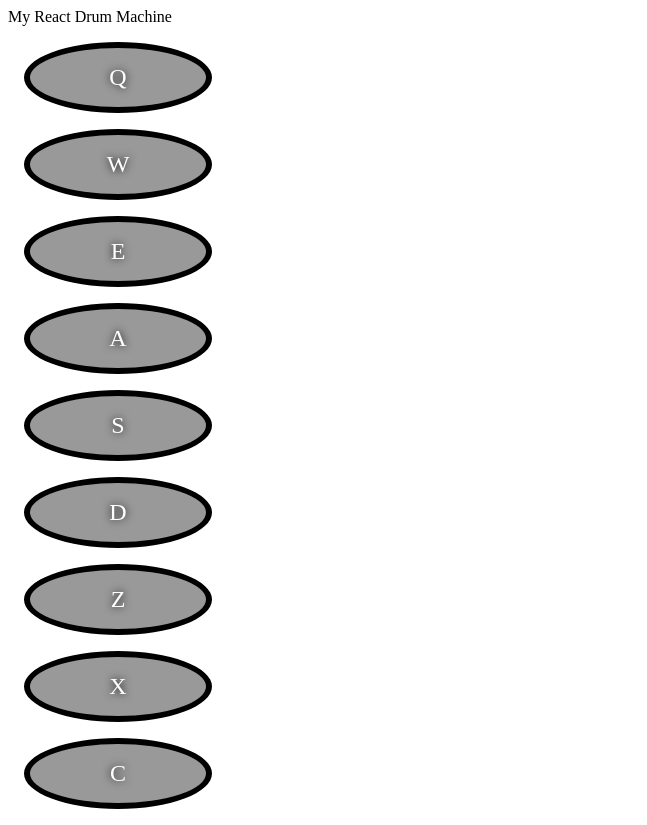
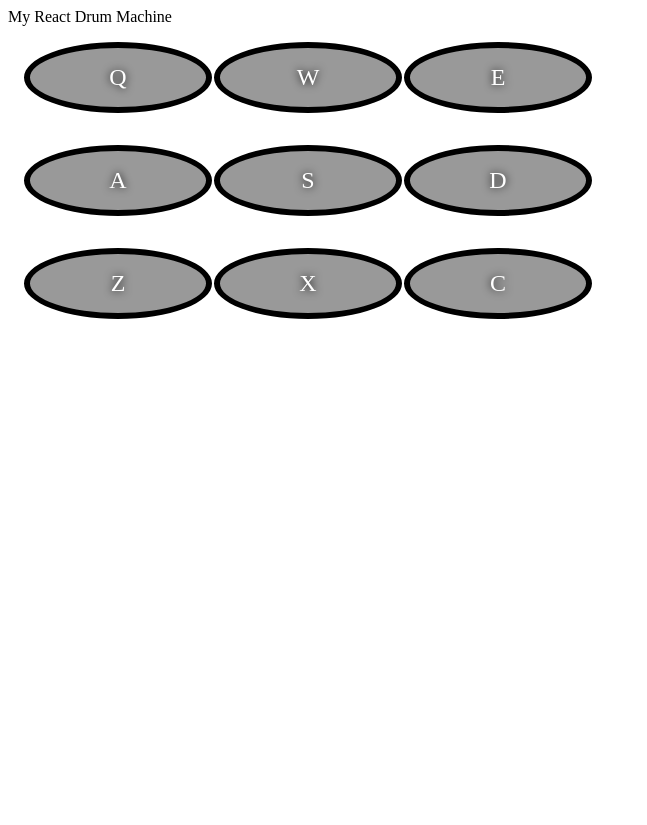
Before and after one commit to GregatGit/drum-machine, a React (Create React App) app: page / in a window 1280 px wide. Shown: the whole page, without its empty margins (0-647 px from the left). After the commit the page ends 800 px from the top, so only its background shows below. Built offline with nearby package versions, Linux system fonts and the light colour scheme.

Commit message:
add grid

```diff
--- a/src/components/DrumPad.js
+++ b/src/components/DrumPad.js
@@ -1,12 +1,12 @@
 import React from 'react'
-import './drumPadStyles.css'
+
 
 const DrumPad = ({letter = 'Q', sound}) => {
 
   const handleClick = () => sound()
 
   return (
-    <div onClick={handleClick} className="drum-pad">
+    <div onClick={handleClick} className="item drum-pad">
       {letter}
     </div>
   )
--- a/src/components/DrumPads.js
+++ b/src/components/DrumPads.js
@@ -2,6 +2,7 @@ import React, { Component } from 'react'
 import { sounds } from '../sounds'
 import DrumPad from './DrumPad'
 import { keys, upperAndLower } from '../data'
+import './drumPadStyles.css'
 
 class DrumPads extends Component {
 
@@ -37,7 +38,7 @@ class DrumPads extends Component {
   }
 
   render() {
-    return <div >{this.makeDrumPads()}</div>
+    return <div className="container" >{this.makeDrumPads()}</div>
   }
 }
 
--- a/src/components/drumPadStyles.css
+++ b/src/components/drumPadStyles.css
@@ -1,3 +1,8 @@
+.container {
+  display: grid;
+  grid-template-columns: 190px 190px 190px;
+}
+
 .drum-pad {
   border: .4rem solid black;
   border-radius: 50%;
```
